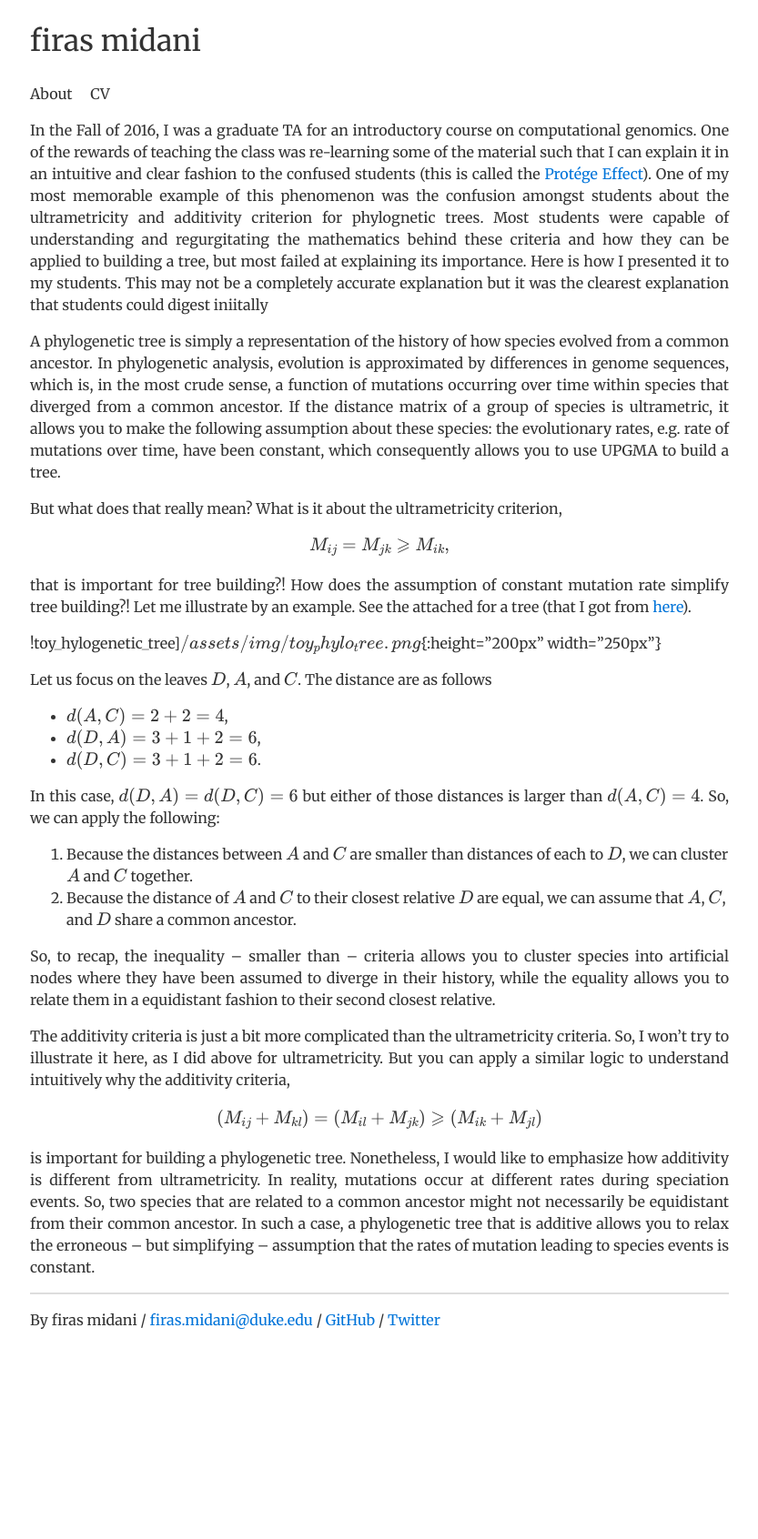
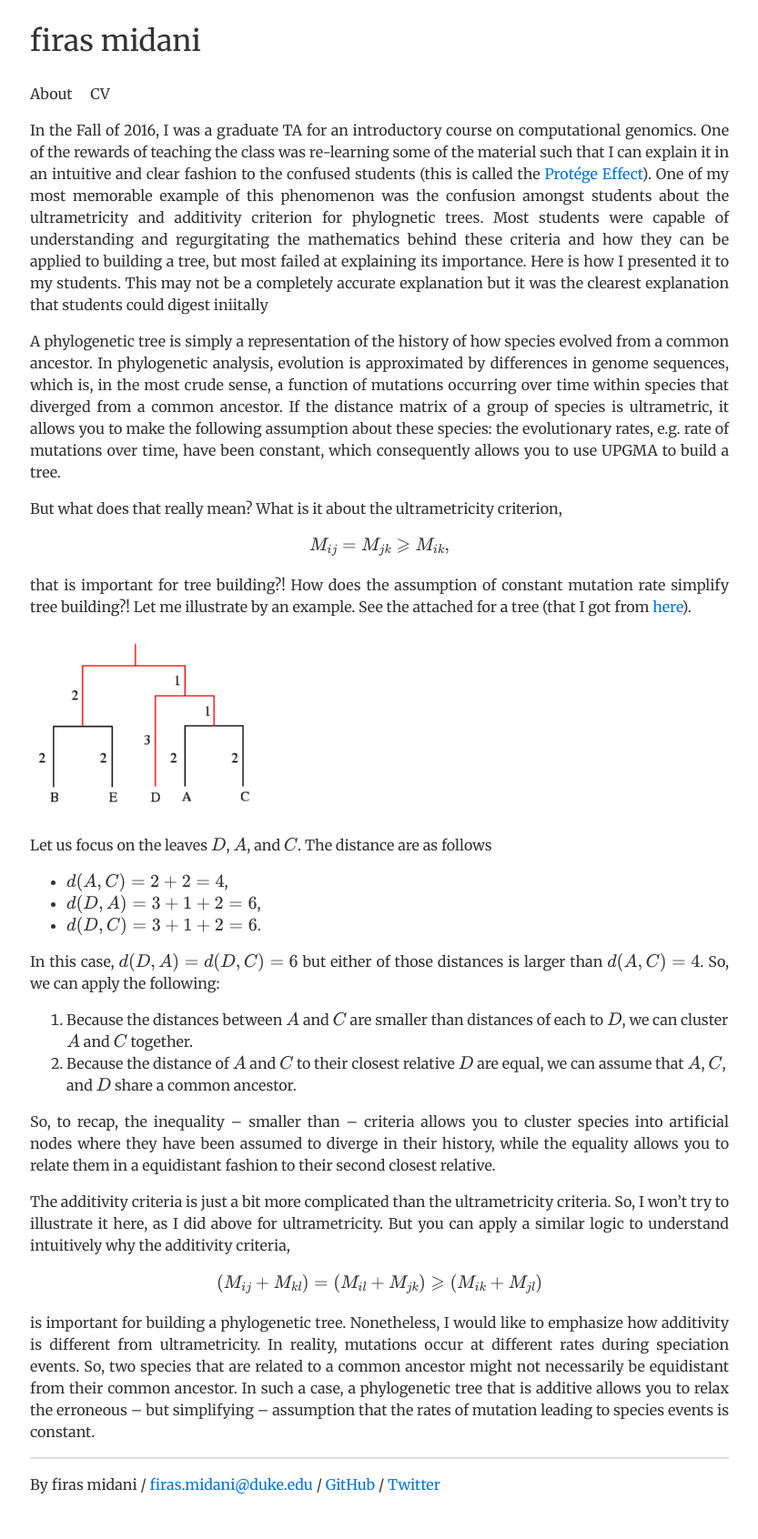
Before and after one commit to firasmidani/firasmidani.github.io, a Jekyll site: the page built from _posts/2017-02-20-ultrametricity_and_additivity.md, in a window 1280 px wide. Shown: the whole page at 91% size, without its empty margins (223-1056 px from the left). Built offline with Jekyll 4.4.1, drawn with Linux system fonts in a browser that asks for light colours; formulas are drawn with MathJax 3; before the commit the page ends 1511 px from its top, so only the background shows below that.

Commit message:
Update 2017-02-20-ultrametricity_and_additivity.md

```diff
--- a/_posts/2017-02-20-ultrametricity_and_additivity.md
+++ b/_posts/2017-02-20-ultrametricity_and_additivity.md
@@ -11,7 +11,7 @@ A phylogenetic tree is simply a representation of the history of how species evo
 
 But what does that really mean? What is it about the ultrametricity criterion, \$$ M_{ij} = M_{jk} \geqslant M_{ik}, $$ that is important for tree building?! How does the assumption of constant mutation rate simplify tree building?! Let me illustrate by an example. See the attached for a tree \(that I got from <a href="http://lectures.molgen.mpg.de/Phylogeny/Ultrametric/index.html">here</a>\).
 
-!toy_hylogenetic_tree](/assets/img/toy_phylo_tree.png){:height="200px" width="250px"}
+![toy_hylogenetic_tree](/assets/img/toy_phylo_tree.png){:height="200px" width="250px"}
 
 
 Let us focus on the leaves $$D$$, $$A$$, and $$C$$. The distance are as follows
```
